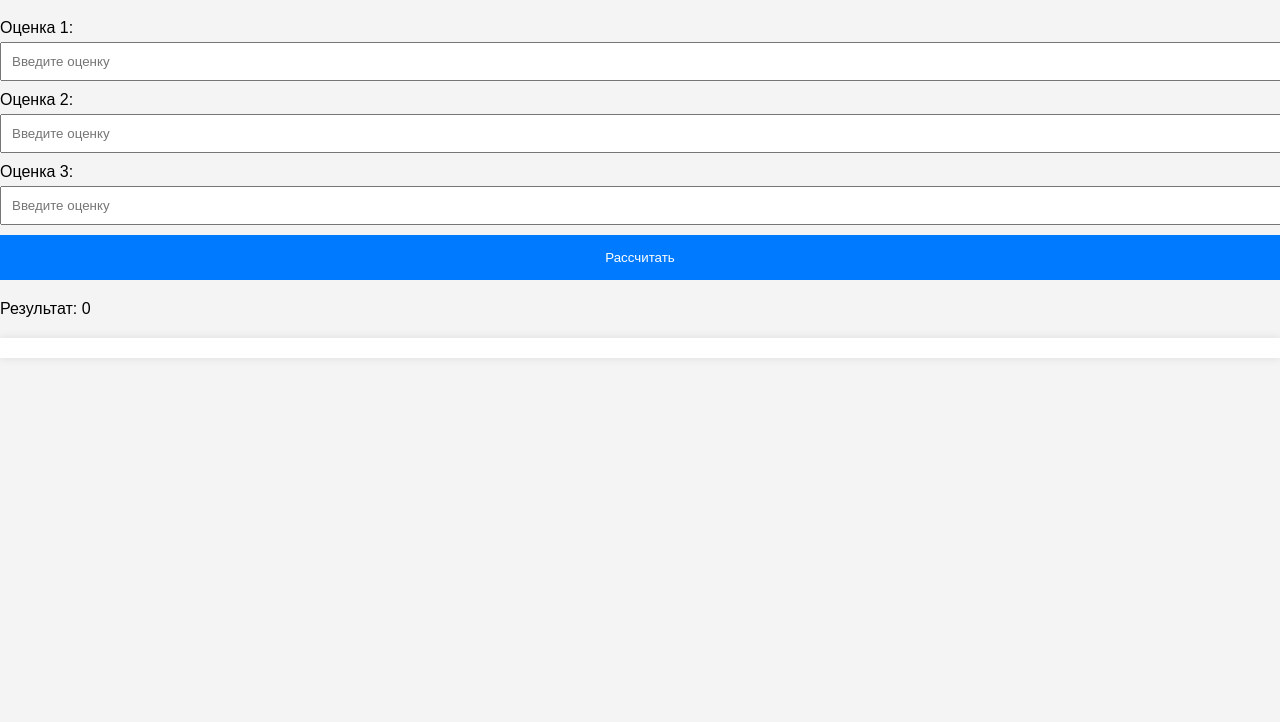
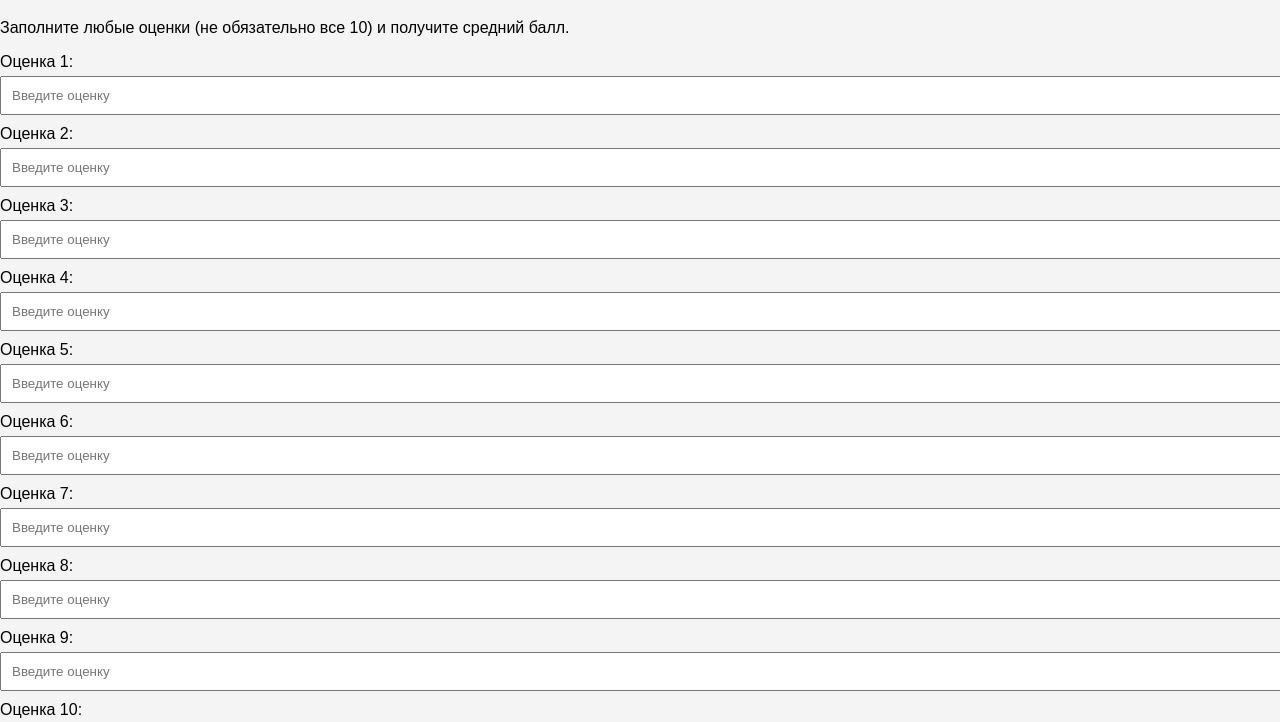
Before and after one commit to rinqxss/kalkulator, a plain HTML site: page index.html in a window 1280 px wide. Shown: the part 61-783 px from the top of the page. Drawn offline with Linux system fonts and the light colour scheme.

Commit message:
Update index.html

```diff
--- a/index.html
+++ b/index.html
@@ -7,21 +7,66 @@
     <link rel="stylesheet" href="style.css">
 </head>
 <body>
+    <div class="container">
         <h1>Калькулятор расчёта оценок</h1>
+        <p>Заполните любые оценки (не обязательно все 10) и получите средний балл.</p>
+
         <form id="calcForm">
+            <div class="fields">
+                <div class="field">
                     <label for="score1">Оценка 1:</label>
-        <input type="text" id="score1" name="score1" placeholder="Введите оценку"><br>
+                    <input type="text" id="score1" placeholder="Введите оценку">
+                </div>
+                <div class="field">
                     <label for="score2">Оценка 2:</label>
-        <input type="text" id="score2" name="score2" placeholder="Введите оценку"><br>
+                    <input type="text" id="score2" placeholder="Введите оценку">
+                </div>
+                <div class="field">
                     <label for="score3">Оценка 3:</label>
-        <input type="text" id="score3" name="score3" placeholder="Введите оценку"><br>
-        <button type="button" onclick="calculate()">Рассчитать</button>
+                    <input type="text" id="score3" placeholder="Введите оценку">
+                </div>
+                <div class="field">
+                    <label for="score4">Оценка 4:</label>
+                    <input type="text" id="score4" placeholder="Введите оценку">
+                </div>
+                <div class="field">
+                    <label for="score5">Оценка 5:</label>
+                    <input type="text" id="score5" placeholder="Введите оценку">
+                </div>
+                <div class="field">
+                    <label for="score6">Оценка 6:</label>
+                    <input type="text" id="score6" placeholder="Введите оценку">
+                </div>
+                <div class="field">
+                    <label for="score7">Оценка 7:</label>
+                    <input type="text" id="score7" placeholder="Введите оценку">
+                </div>
+                <div class="field">
+                    <label for="score8">Оценка 8:</label>
+                    <input type="text" id="score8" placeholder="Введите оценку">
+                </div>
+                <div class="field">
+                    <label for="score9">Оценка 9:</label>
+                    <input type="text" id="score9" placeholder="Введите оценку">
+                </div>
+                <div class="field">
+                    <label for="score10">Оценка 10:</label>
+                    <input type="text" id="score10" placeholder="Введите оценку">
+                </div>
+            </div>
+            <button type="button" id="calcBtn">Рассчитать</button>
         </form>
+
         <div id="result">
-        <p>Результат: <span id="finalScore">0</span></p>
+            <p>Средний балл: <span id="finalScore">—</span></p>
         </div>
+        <p id="error" class="error"></p>
+
         <div id="log">
-        <!-- Журнал запросов будет добавлен через JS -->
+            <h2>Журнал запросов</h2>
+            <button type="button" id="clearLog">Очистить журнал</button>
+            <ul id="logList"></ul>
+        </div>
     </div>
     <script src="script.js"></script>
 </body>
```
Lines whose indentation alone changed are shown as unchanged.
